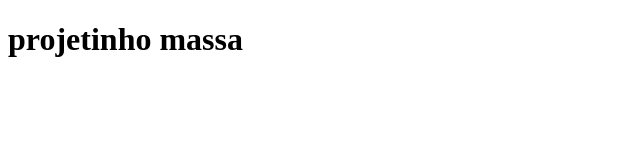
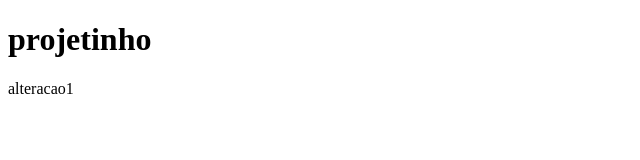
Before and after one commit to murilotm/meu-site, a plain HTML site: page index.html in a window 1280 px wide. Shown: the whole page, without its empty margins (0-640 px from the left). Drawn offline with Linux system fonts and the light colour scheme.

Commit message:
alteracao1

```diff
--- a/index.html
+++ b/index.html
@@ -6,7 +6,9 @@
 </head>
 <body>
 
-	<h1>projetinho massa</h1>
+	<h1>projetinho</h1>
+
+	<p>alteracao1</p>
 
 </body>
 </html>
```
